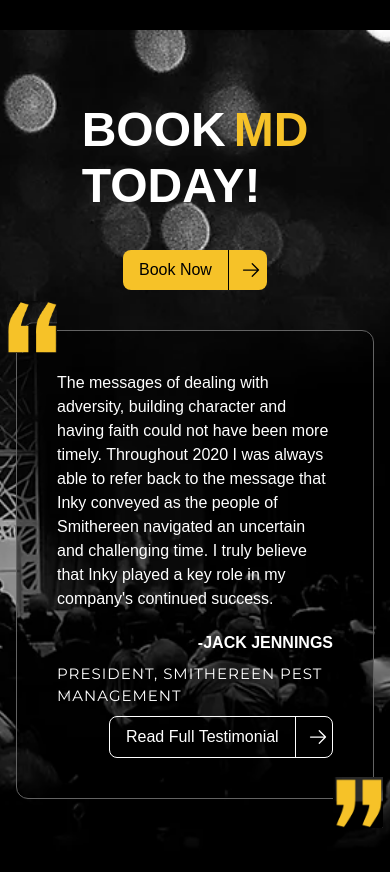
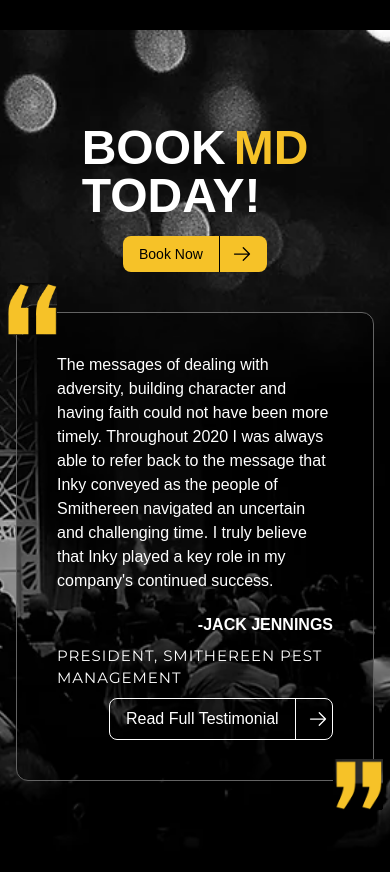
Before and after one commit to allanXQ/inky-ui, a React (Vite) app: page / in a window 390 px wide. Shown: the part 2340-3212 px from the top of the page. Built offline with nearby package versions, Linux system fonts and the light colour scheme; a web font is replaced by a local one.

Commit message:
responsive testimonial

```diff
--- a/src/Pages/Home.jsx
+++ b/src/Pages/Home.jsx
@@ -325,17 +325,18 @@ export default function Home() {
         className="flex flex-col sm:flex-row gap-10 md:gap24 items-center justify-center px-4 sm:px-0"
       >
         <div className="flex gap-5">
-          <div className="flex flex-col gap-10 sm:gap-5 flex-wrap items-center justify-center">
+          <div className="flex flex-col gap-10 sm:gap-1 flex-wrap items-center justify-center">
             <div className="flex items-center">
               <img src="./lines.png" className="hidden sm:block" />
               <div className="flex flex-col font-bold gap-2 text-5xl">
+                <div className="flex flex-col gap-4 items-center">
+                  <div>
                     <div className="flex  gap-2">
                       <p>BOOK</p> <p className="text-[#F6C228]">MD</p>
                     </div>
                     <p>TODAY!</p>
                   </div>
-            </div>
-            <div className="bg-[#F6C228] text-black flex items-center rounded-lg w-36 ">
+                  <div className="bg-[#F6C228] text-black flex items-center text-sm font-normal rounded-lg w-36 ">
                     <button
                       id="hero-book-btn"
                       className="py-2 px-4 border-r border-black"
@@ -358,6 +359,9 @@ export default function Home() {
                         d="M13.5 4.5 21 12m0 0-7.5 7.5M21 12H3"
                       />
                     </svg>
+                  </div>
+                </div>
+              </div>
             </div>
           </div>
         </div>
```
Lines whose indentation alone changed are shown as unchanged.
